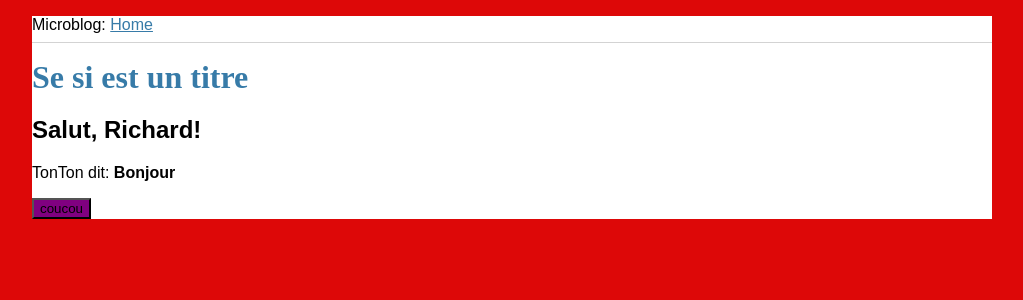
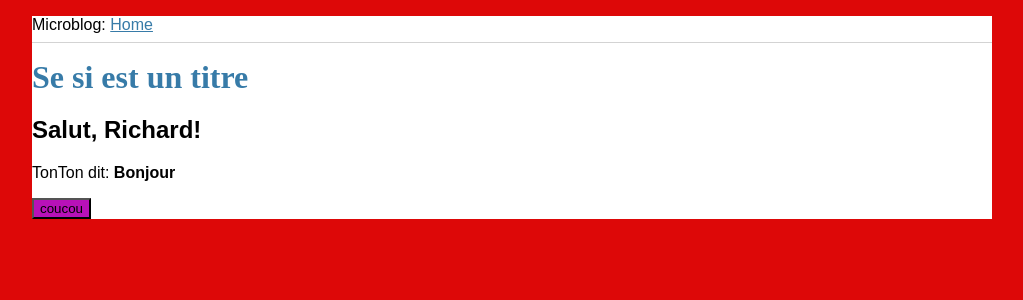
Before and after one commit to JadeBoudarel/try-flask, a Flask app: page /coucou in a window 1280 px wide. Shown: the top 300 px of the page, without its empty margins (128-1151 px from the left). Run offline with Flask 3, Linux system fonts and the light colour scheme.

Commit message:
new colors

```diff
--- a/app/static/style.css
+++ b/app/static/style.css
@@ -24,4 +24,4 @@ nav ul li a, nav ul li span, header .action { display: block; padding: 0.5rem; }
 .content textarea { min-height: 12em; resize: vertical; }
 input.danger { color: #cc2f2e; }
 input[type=submit] { align-self: start; min-width: 10em; }
-#btn1{background-color: purple;}
+#btn1{background-color: rgb(184, 17, 184);}
```
